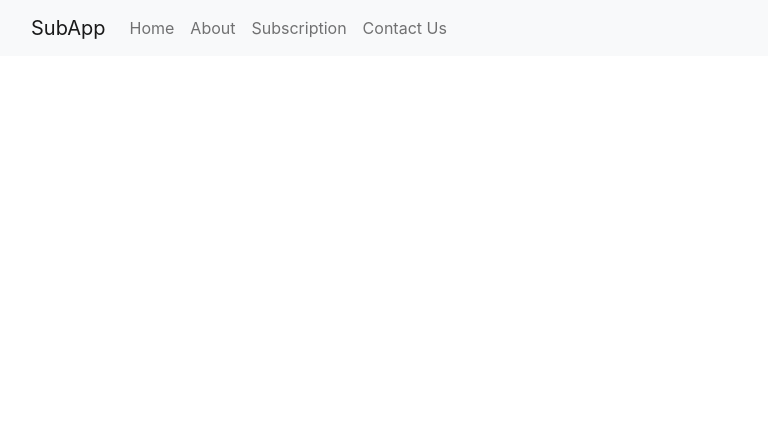
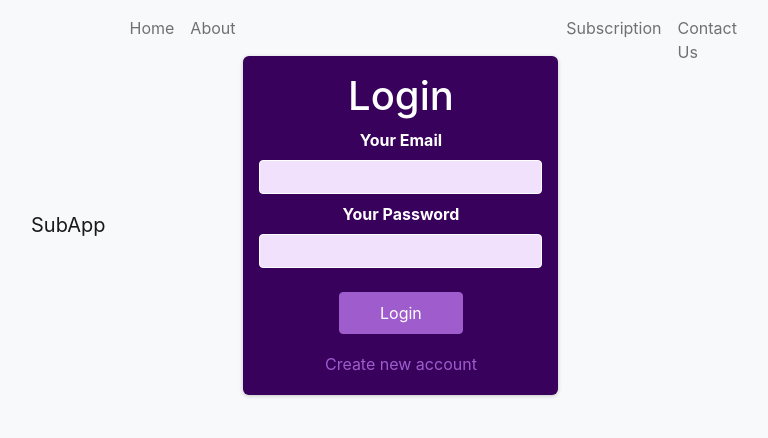
Before and after one commit to HAVibhavSharma/dailyquestionsub, a React (Create React App) app: page / in a window 1280 px wide. Shown: the top 438 px of the page, without its empty margins (51-819 px from the left). Built offline with nearby package versions, Linux system fonts and the light colour scheme.

Commit message:
Auth form updated

```diff
--- a/package.json
+++ b/package.json
@@ -12,6 +12,7 @@
     "react": "^18.2.0",
     "react-bootstrap": "^2.5.0",
     "react-dom": "^18.2.0",
+    "react-router-dom": "^6.4.1",
     "react-scripts": "5.0.1",
     "web-vitals": "^2.1.4"
   },
--- a/src/components/Auth/AuthForm.js
+++ b/src/components/Auth/AuthForm.js
@@ -1,34 +1,79 @@
-import { useState } from 'react';
+import { useRef, useState } from "react";
 
-import classes from './AuthForm.module.css';
+import classes from "./AuthForm.module.css";
 
 const AuthForm = () => {
+  const emailInputRef = useRef();
+  const passwordInputRef = useRef();
   const [isLogin, setIsLogin] = useState(true);
 
   const switchAuthModeHandler = () => {
     setIsLogin((prevState) => !prevState);
   };
 
+  const submitHandler = (event) => {
+    event.preventDefault();
+
+    const enteredEmail = emailInputRef.current.value;
+    const enteredPassword = passwordInputRef.current.value;
+
+    if (isLogin) {
+    } else {
+      fetch(
+        "https://identitytoolkit.googleapis.com/v1/accounts:signUp?key=AIzaSyCpBsqPH06BnUspyjHyOD4X47Z70OcVpgI",
+        {
+          method: "POST",
+          body: JSON.stringify({
+            email: enteredEmail,
+            password: enteredPassword,
+            returnSecureToken: true,
+          }),
+          headers: {
+            "Content-Type": "application/json",
+          }
+        }
+      ).then(res => {
+        if(res.ok){
+
+        }else {
+          res.json().then(data =>{
+            let errormessage = "Authentication failed";
+            if (data && data.error && data.error.message){
+              errormessage = data.error.message
+            }
+            // alert(errormessage);
+            return errormessage;
+          });
+        }
+      });
+    }
+  };
+
   return (
     <section className={classes.auth}>
-      <h1>{isLogin ? 'Login' : 'Sign Up'}</h1>
-      <form>
+      <h1>{isLogin ? "Login" : "Sign Up"}</h1>
+      <form onSubmit={submitHandler}>
         <div className={classes.control}>
-          <label htmlFor='email'>Your Email</label>
-          <input type='email' id='email' required />
+          <label htmlFor="email">Your Email</label>
+          <input type="email" id="email" required ref={emailInputRef} />
         </div>
         <div className={classes.control}>
-          <label htmlFor='password'>Your Password</label>
-          <input type='password' id='password' required />
+          <label htmlFor="password">Your Password</label>
+          <input
+            type="password"
+            id="password"
+            required
+            ref={passwordInputRef}
+          />
         </div>
         <div className={classes.actions}>
-          <button>{isLogin ? 'Login' : 'Create Account'}</button>
+          <button>{isLogin ? "Login" : "Create Account"}</button>
           <button
-            type='button'
+            type="button"
             className={classes.toggle}
             onClick={switchAuthModeHandler}
           >
-            {isLogin ? 'Create new account' : 'Login with existing account'}
+            {isLogin ? "Create new account" : "Login with existing account"}
           </button>
         </div>
       </form>
--- a/src/components/Navbar/NavBar.js
+++ b/src/components/Navbar/NavBar.js
@@ -1,8 +1,12 @@
 import React from "react";
+import {Link } from "react-router-dom";
 import Container from "react-bootstrap/Container";
 import Nav from "react-bootstrap/Nav";
 import Navbar from "react-bootstrap/Navbar";
 import NavDropdown from "react-bootstrap/NavDropdown";
+import AuthPage from '../pages/AuthPage';
+import HomePage from '../pages/HomePage';
+import AuthForm from "../Auth/AuthForm";
 
 function NavBar() {
   return (
@@ -15,6 +19,7 @@ function NavBar() {
             <Nav className="me-auto">
               <Nav.Link href="#home">Home</Nav.Link>
               <Nav.Link href="#link">About</Nav.Link>
+              <AuthForm Login />
               <Nav.Link href="#link">Subscription</Nav.Link>
               <Nav.Link href="#link">Contact Us</Nav.Link>
             </Nav>
--- /dev/null
+++ b/src/components/pages/AuthPage.js
@@ -0,0 +1,7 @@
+import AuthForm from '../Auth/AuthForm';
+
+const AuthPage = () => {
+  return <AuthForm />;
+};
+
+export default AuthPage;
--- /dev/null
+++ b/src/components/pages/HomePage.js
@@ -0,0 +1,7 @@
+import StartingPageContent from '../StartingPage/StartingPageContent';
+
+const HomePage = () => {
+  return <StartingPageContent />;
+};
+
+export default HomePage;
```
Also changed, not shown: src/components/pages/ProfilePage.js (added, +7 -0 lines), 1 other file (tests, documents, lock files or other folders).
